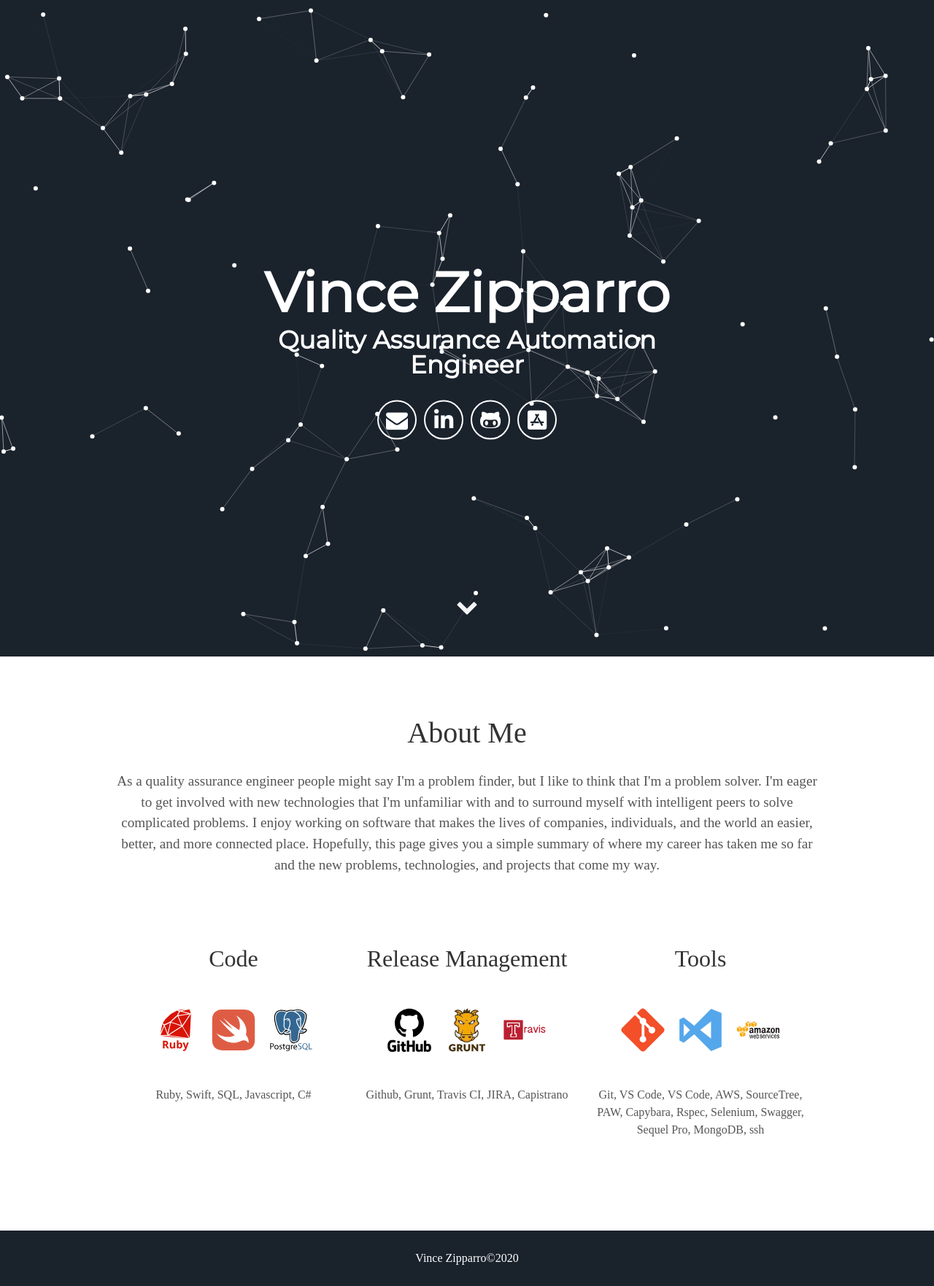
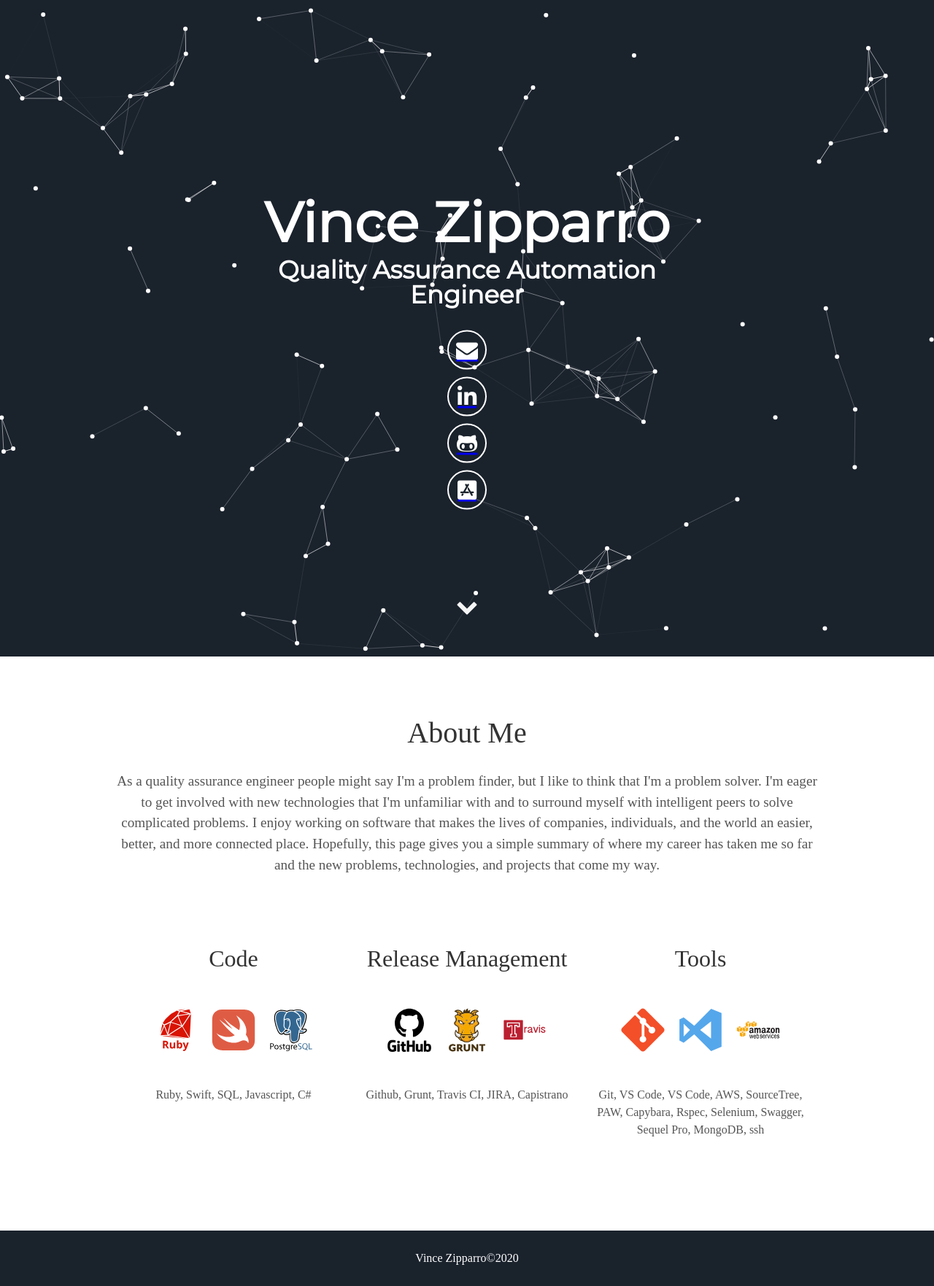
Before and after one commit to vincezipparro/vincezipparro.github.io, a Jekyll site: the page built from index.md, in a window 1280 px wide. Shown: the whole page at 73% size. Built offline with Jekyll 4.4.1, drawn with Linux system fonts in a browser that asks for light colours; nearby versions of some CDN libraries; some web fonts are replaced; our own code applies the rules of GitHub Pages for plain Markdown files.

Commit message:
refactor where class is

```diff
--- a/_includes/header.html
+++ b/_includes/header.html
@@ -4,11 +4,11 @@
         <span class="site-title">{{ site.username }}</span>
         <span class="site-description">{{ site.user_title }}</span>
       </h1>
-      <div class="header-icons">
-        <a aria-label="Send email" href="mailto:vincezipparro@gmail.com"><i class="icon fa fa-envelope"></i></a>
-        <a aria-label="My LinkedIn" target="_blank" href="https://www.linkedin.com/in/vince-zipparro-aba09959"><i class="icon fab fa-linkedin" aria-hidden="true"></i></a>
-        <a aria-label="My Github" target="_blank" href="https://github.com/vincezipparro"><i class="icon fab fa-github-alt" aria-hidden="true"></i></a>
-        <a aria-label="My App" target="_blank" href="https://apps.apple.com/us/app/bar-tabs/id1447581838"><i class="icon fab fa-app-store-ios" aria-hidden="true"></i></a>
+      <div>
+        <a class="header-icons" aria-label="Send email" href="mailto:vincezipparro@gmail.com"><i class="icon fa fa-envelope"></i></a>
+        <a class="header-icons" aria-label="My LinkedIn" target="_blank" href="https://www.linkedin.com/in/vince-zipparro-aba09959"><i class="icon fab fa-linkedin" aria-hidden="true"></i></a>
+        <a class="header-icons" aria-label="My Github" target="_blank" href="https://github.com/vincezipparro"><i class="icon fab fa-github-alt" aria-hidden="true"></i></a>
+        <a class="header-icons" aria-label="My App" target="_blank" href="https://apps.apple.com/us/app/bar-tabs/id1447581838"><i class="icon fab fa-app-store-ios" aria-hidden="true"></i></a>
       </div>
       <div class="header-links">
         <!-- <a class="link" href="#about" data-scroll>About Me</a> -->
```
